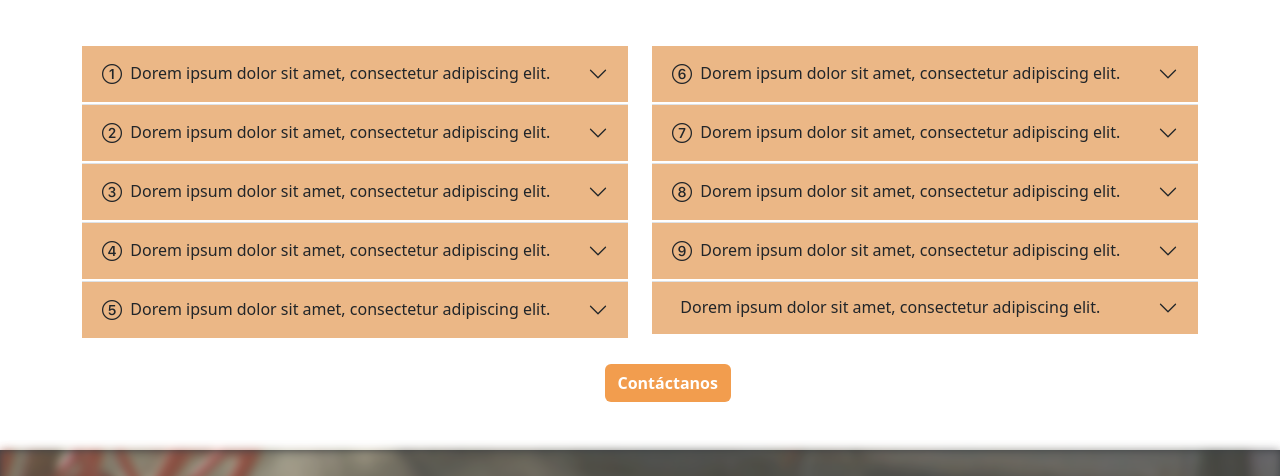
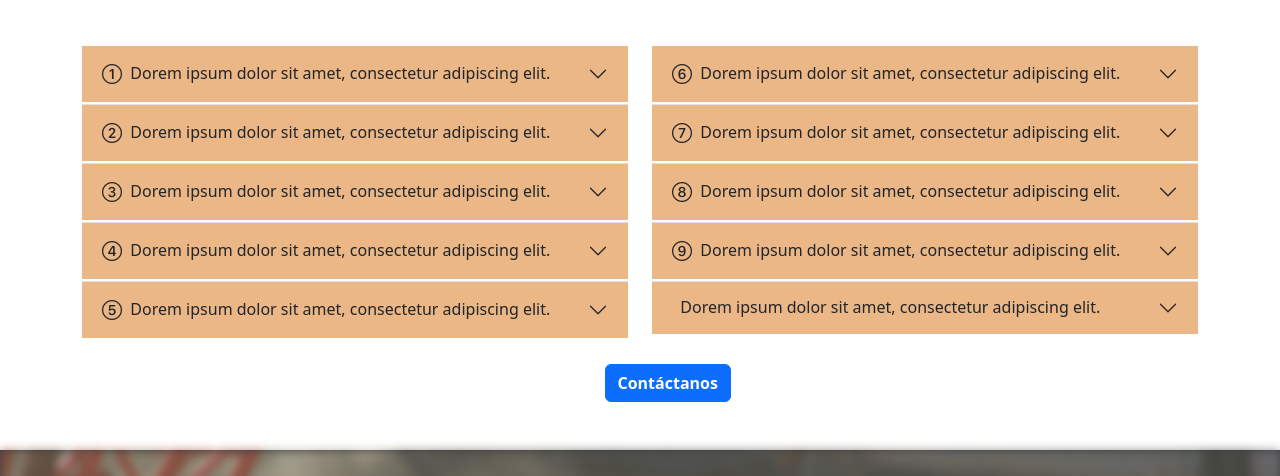
Before and after one commit to Anderson-Palomino/Proy-Naroc-S.A.C, a website: page views/faq.html in a window 1280 px wide. Shown: the part 408-884 px from the top of the page. Drawn offline with nearby package versions, Linux system fonts and the light colour scheme.

```diff
--- a/views/faq.html
+++ b/views/faq.html
@@ -169,7 +169,7 @@
         </div>
         <div class="row justify-content-center mt-4 mb-5">
             <div class="col-md-1">
-                <button type="button" class="btn btn-custom fw-semibold">Contáctanos</button>
+                <button type="button" class="btn btn-primary fw-semibold">Contáctanos</button>
             </div>
         </div>
     </div>
```
Also changed, not shown: views/contactanos.html (+1 -0 lines), views/services.html (+1 -0 lines).
